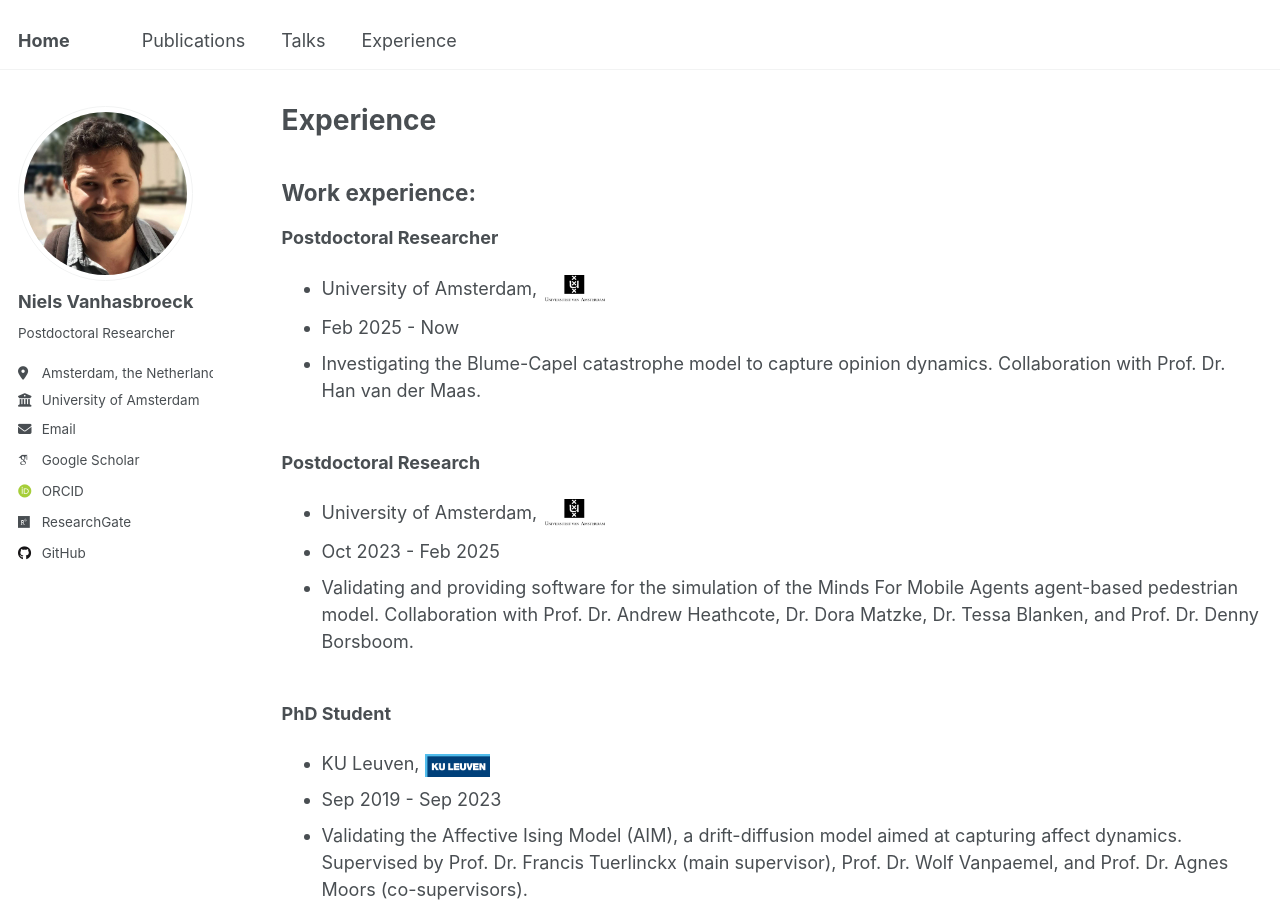
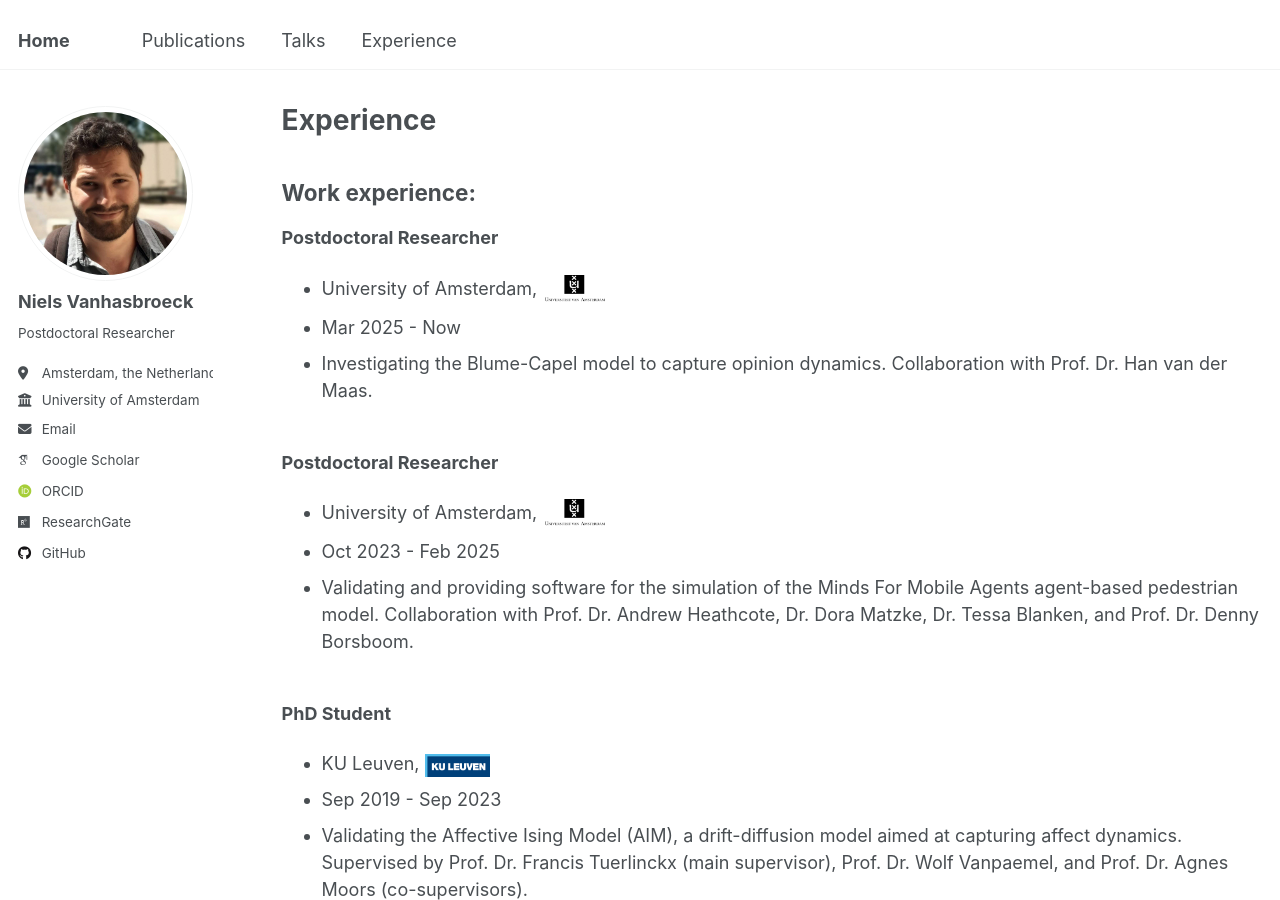
Before and after one commit to ndpvh/ndpvh.github.io, a Jekyll site: the page built from _pages/cv.md, in a window 1280 px wide and 900 px high. Built offline with Jekyll 4.4.1, drawn with Linux system fonts in a browser that asks for light colours; some web fonts are replaced.

Commit message:
Corrections

```diff
--- a/_pages/cv.md
+++ b/_pages/cv.md
@@ -14,12 +14,12 @@ redirect_from:
 
 **Postdoctoral Researcher**
   - University of Amsterdam, <img src="../images/uva2.png" alt="uva" width="65rem"/>
-  - Feb 2025 - Now
-  - Investigating the Blume-Capel catastrophe model to capture opinion dynamics.
+  - Mar 2025 - Now
+  - Investigating the Blume-Capel model to capture opinion dynamics.
     Collaboration with Prof. Dr. Han van der Maas.
 <br><br>
 
-**Postdoctoral Research**
+**Postdoctoral Researcher**
   - University of Amsterdam, <img src="../images/uva2.png" alt="uva" width="65rem"/>
   - Oct 2023 - Feb 2025
   - Validating and providing software for the simulation of the Minds For Mobile Agents agent-based pedestrian model.
```
Also changed, not shown: _pages/publications.md (+1 -1 lines).
